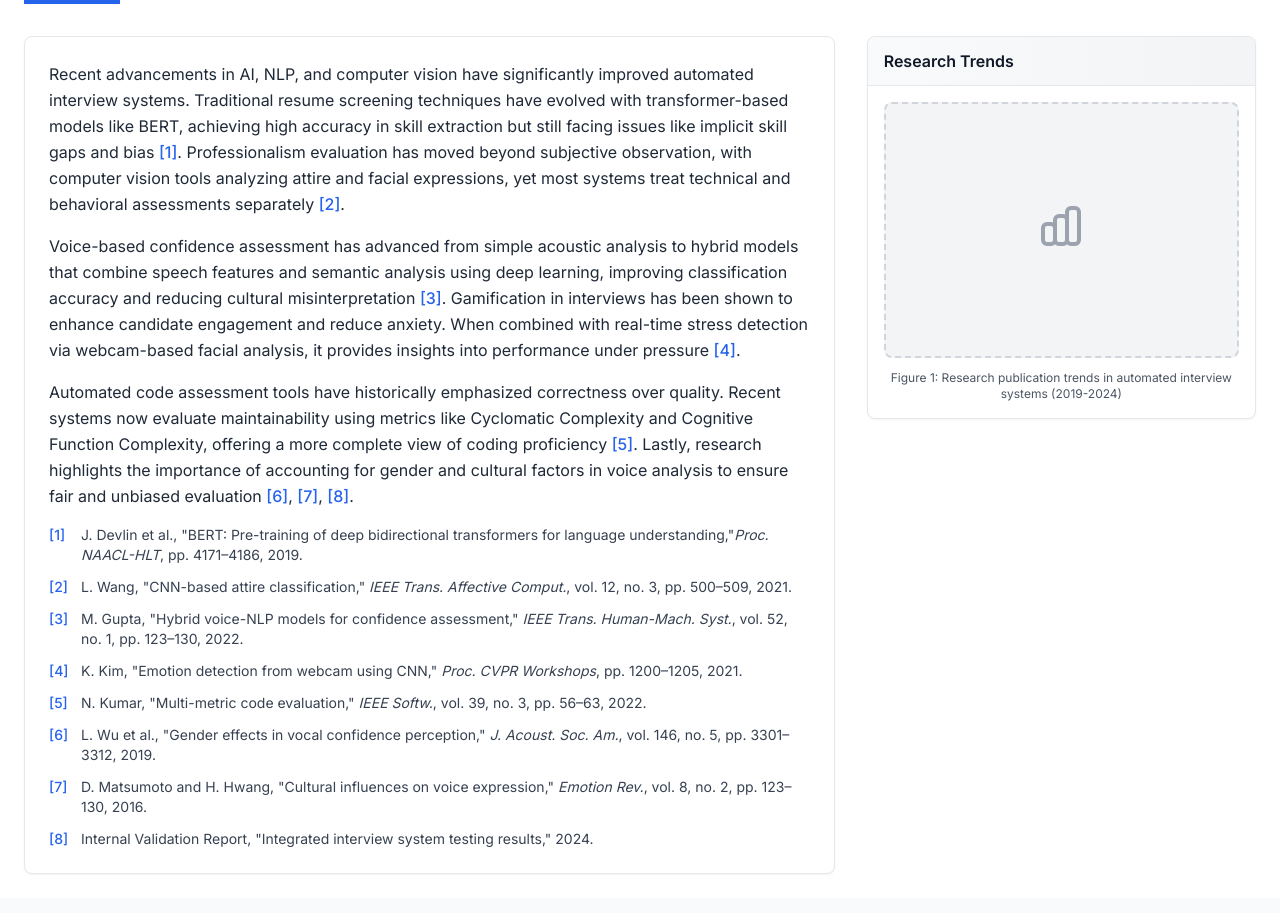
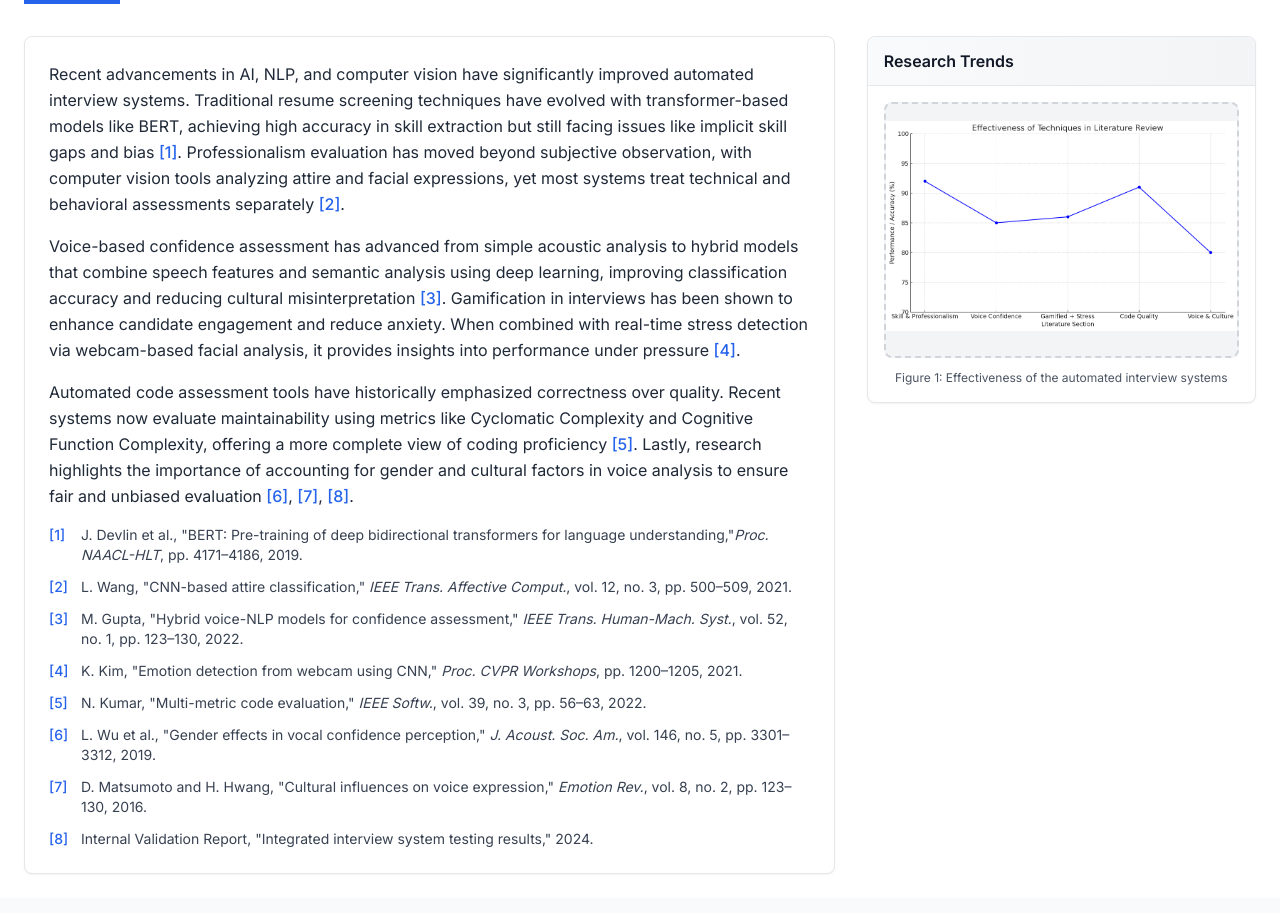
Before and after one commit to BoshithaMGunarathna/RP-web, a React (Vite) app in the folder project-website/: page /domain in a window 1280 px wide. Shown: the part 1220-2133 px from the top of the page. Built offline with nearby package versions, Linux system fonts and the light colour scheme.

Commit message:
feat : added image

```diff
--- a/project-website/src/pages/LiteratureSurvey.tsx
+++ b/project-website/src/pages/LiteratureSurvey.tsx
@@ -118,19 +118,16 @@ const LiteratureSurvey: React.FC = () => {
               <h3 className="font-semibold text-gray-900">Research Trends</h3>
             </div>
             <div className="p-4">
-              {/* Placeholder for your graph image */}
               <div className="bg-gray-100 rounded-lg h-64 flex items-center justify-center border-2 border-dashed border-gray-300">
                 <div className="text-center">
                   <div className="text-gray-400 mb-2">
-                    <svg className="w-12 h-12 mx-auto" fill="none" stroke="currentColor" viewBox="0 0 24 24">
-                      <path strokeLinecap="round" strokeLinejoin="round" strokeWidth={2} d="M9 19v-6a2 2 0 00-2-2H5a2 2 0 00-2 2v6a2 2 0 002 2h2a2 2 0 002-2zm0 0V9a2 2 0 012-2h2a2 2 0 012 2v10m-6 0a2 2 0 002 2h2a2 2 0 002-2m0 0V5a2 2 0 012-2h2a2 2 0 012 2v14a2 2 0 01-2 2h-2a2 2 0 01-2-2z" />
-                    </svg>
+                    <img src="graph.png" alt="" />
                   </div>
 
                 </div>
               </div>
               <p className="text-xs text-gray-600 mt-3 text-center">
-                Figure 1: Research publication trends in automated interview systems (2019-2024)
+                Figure 1: Effectiveness of the automated interview systems
               </p>
             </div>
           </div>
```
Also changed, not shown: project-website/public/graph.png (added).
